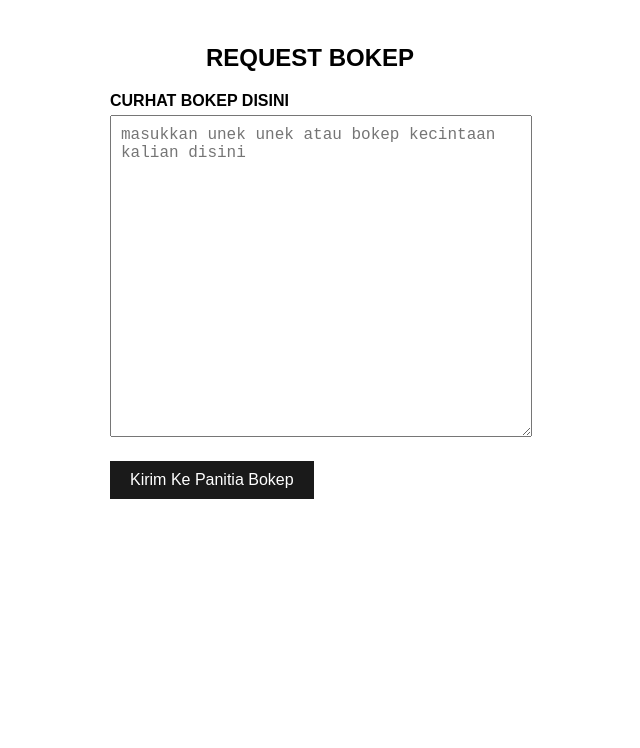
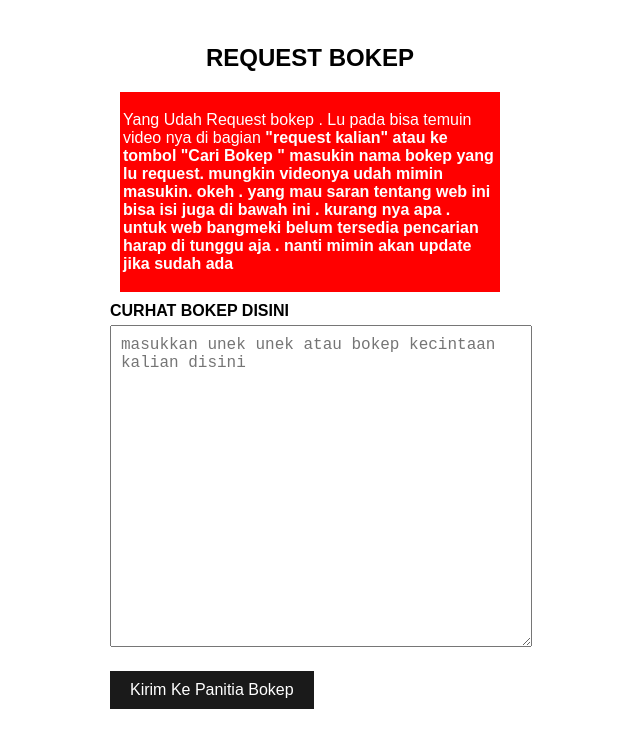
Before and after one commit to bobwatcherx/requestbo, a plain HTML site: page index.html in a window 1280 px wide. Shown: the whole page, without its empty margins (330-970 px from the left). Drawn offline with nearby package versions, Linux system fonts and the light colour scheme.

Commit message:
Update index.html

```diff
--- a/index.html
+++ b/index.html
@@ -56,6 +56,16 @@
 <body>
     <div class="container">
         <h1 class="heading">REQUEST BOKEP</h1>
+        <div style="margin:10px;background-color: red;
+        color:white;padding:3px
+        ">
+            <p>Yang Udah Request bokep . Lu pada bisa
+                temuin video nya di bagian <b>"request kalian" atau ke tombol "Cari Bokep " masukin nama bokep yang lu request.
+                    mungkin videonya udah mimin masukin.
+                    okeh . yang mau saran tentang web ini bisa isi juga di bawah ini . kurang nya apa . untuk web <b>bangmeki</b> belum tersedia pencarian harap di tunggu aja . nanti mimin akan update jika sudah ada
+                </b>
+            </p>
+        </div>
         <form id="giveawayForm">
             <div class="form-group">
                 <label for="message">CURHAT BOKEP DISINI</label>
```
